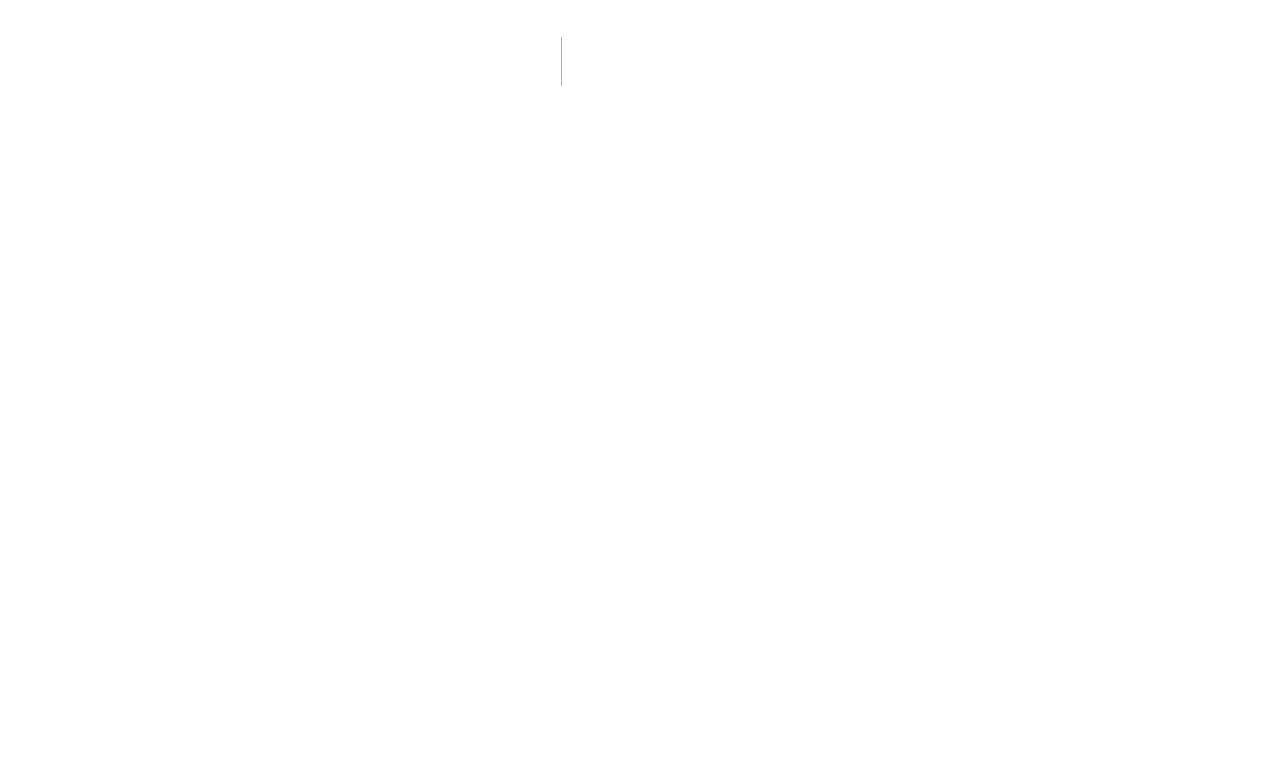
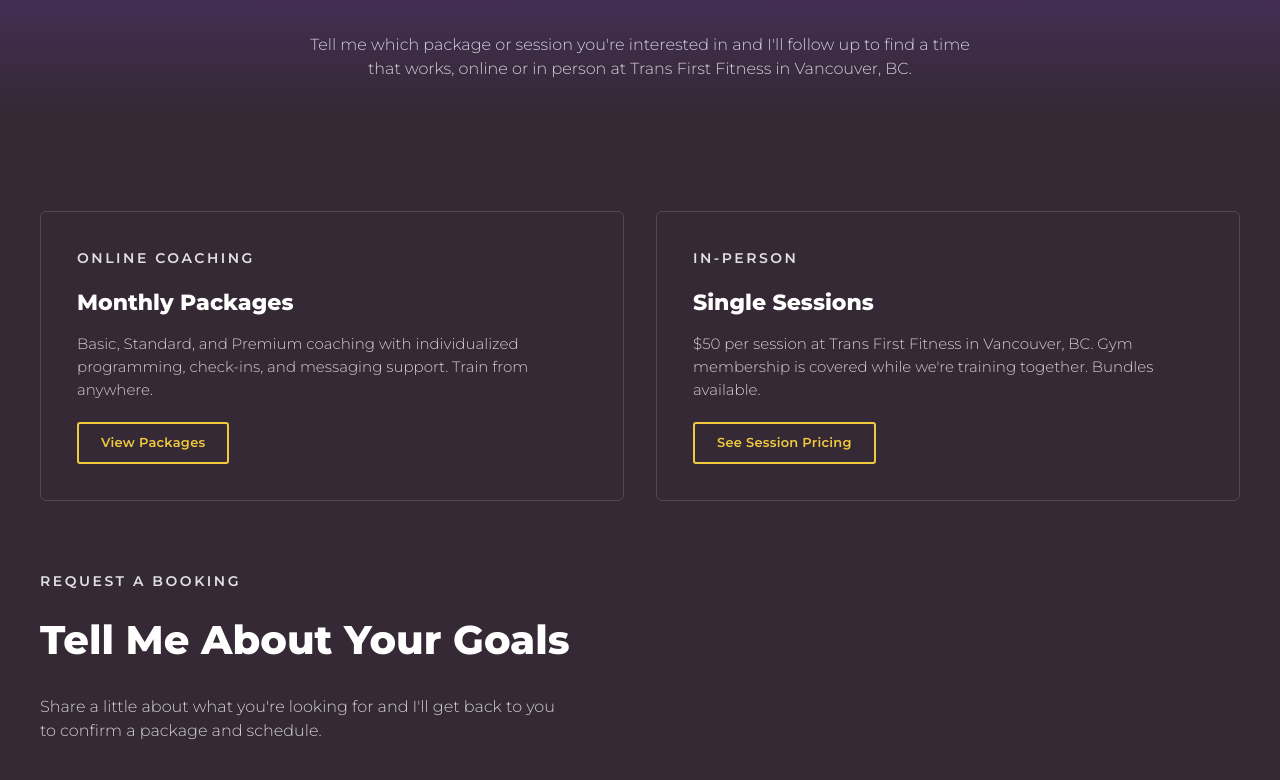
Before and after one commit to mateopaez/victryena, a Next.js app: page /book-online in a window 1280 px wide. Before the commit this address had no page. Shown: the part 339-1119 px from the top of the page. Before the commit the page ends 800 px from the top, so only its background shows below. Built offline with nearby package versions, Linux system fonts and the light colour scheme.

Commit message:
add about, packages, and book-online routes with page-specific content

```diff
--- /dev/null
+++ b/app/about/page.tsx
@@ -0,0 +1,29 @@
+import type { Metadata } from "next";
+import { AboutHowIWorkSection } from "@/components/about/AboutHowIWorkSection";
+import { AboutIntroSection } from "@/components/about/AboutIntroSection";
+import { SiteShell } from "@/components/layout/SiteShell";
+import { CtaSection } from "@/components/sections/CtaSection";
+import { ValuesStrip } from "@/components/sections/ValuesStrip";
+import { aboutContent } from "@/lib/content";
+
+export const metadata: Metadata = {
+  title: "About",
+};
+
+export default function AboutPage() {
+  return (
+    <SiteShell>
+      <AboutIntroSection />
+      <AboutHowIWorkSection />
+      <ValuesStrip />
+      <CtaSection
+        title={aboutContent.cta.title}
+        primaryCta={aboutContent.cta.primaryCta}
+        secondaryCta={{
+          ...aboutContent.cta.secondaryCta,
+          variant: "outline",
+        }}
+      />
+    </SiteShell>
+  );
+}
--- /dev/null
+++ b/app/book-online/page.tsx
@@ -0,0 +1,15 @@
+import type { Metadata } from "next";
+import { BookOnlinePageContent } from "@/components/book-online/BookOnlinePageContent";
+import { SiteShell } from "@/components/layout/SiteShell";
+
+export const metadata: Metadata = {
+  title: "Book Online",
+};
+
+export default function BookOnlinePage() {
+  return (
+    <SiteShell headerAction="email">
+      <BookOnlinePageContent />
+    </SiteShell>
+  );
+}
--- /dev/null
+++ b/app/packages/page.tsx
@@ -0,0 +1,15 @@
+import type { Metadata } from "next";
+import { SiteShell } from "@/components/layout/SiteShell";
+import { PackagesPageContent } from "@/components/packages/PackagesPageContent";
+
+export const metadata: Metadata = {
+  title: "Packages",
+};
+
+export default function PackagesPage() {
+  return (
+    <SiteShell>
+      <PackagesPageContent />
+    </SiteShell>
+  );
+}
--- /dev/null
+++ b/components/book-online/BookOnlinePageContent.tsx
@@ -0,0 +1,25 @@
+import { PageBanner } from "@/components/sections/PageBanner";
+import { BookingOptions } from "@/components/book-online/BookingOptions";
+import { BookingRequestSection } from "@/components/book-online/BookingRequestSection";
+import { bookOnlineContent } from "@/lib/content";
+
+export function BookOnlinePageContent() {
+  const { banner } = bookOnlineContent;
+
+  return (
+    <>
+      <PageBanner
+        eyebrow={banner.eyebrow}
+        title={banner.title}
+        description={banner.description}
+      />
+
+      <section className="section-pad">
+        <div className="site-wrap">
+          <BookingOptions />
+          <BookingRequestSection />
+        </div>
+      </section>
+    </>
+  );
+}
--- /dev/null
+++ b/components/book-online/BookingOptions.tsx
@@ -0,0 +1,25 @@
+import { Button } from "@/components/ui/Button";
+import { Eyebrow } from "@/components/ui/Eyebrow";
+import { bookOnlineContent } from "@/lib/content";
+
+export function BookingOptions() {
+  const { options } = bookOnlineContent;
+
+  return (
+    <div className="mb-[70px] grid grid-cols-2 gap-8 max-nav:grid-cols-1">
+      {options.map((option) => (
+        <div
+          key={option.title}
+          className="rounded-md border border-white/15 p-9"
+        >
+          <Eyebrow>{option.eyebrow}</Eyebrow>
+          <h3 className="mb-3 text-[22px] font-extrabold">{option.title}</h3>
+          <p className="mb-5 text-[15px] text-muted">{option.description}</p>
+          <Button href={option.cta.href} variant="outline" size="small">
+            {option.cta.label}
+          </Button>
+        </div>
+      ))}
+    </div>
+  );
+}
--- /dev/null
+++ b/components/book-online/BookingRequestSection.tsx
@@ -0,0 +1,22 @@
+import { ContactForm } from "@/components/forms/ContactForm";
+import { Eyebrow } from "@/components/ui/Eyebrow";
+import { PlaceholderImage } from "@/components/ui/PlaceholderImage";
+import { SplitLayout } from "@/components/ui/SplitLayout";
+import { bookOnlineContent } from "@/lib/content";
+
+export function BookingRequestSection() {
+  const { request } = bookOnlineContent;
+
+  return (
+    <SplitLayout
+      media={<PlaceholderImage label={request.imageLabel} />}
+    >
+      <Eyebrow>{request.eyebrow}</Eyebrow>
+      <h2 className="mb-6 text-[40px] font-extrabold">{request.title}</h2>
+      <p className="mb-7 max-w-[520px] text-base font-light text-muted">
+        {request.description}
+      </p>
+      <ContactForm showPackageField />
+    </SplitLayout>
+  );
+}
```
